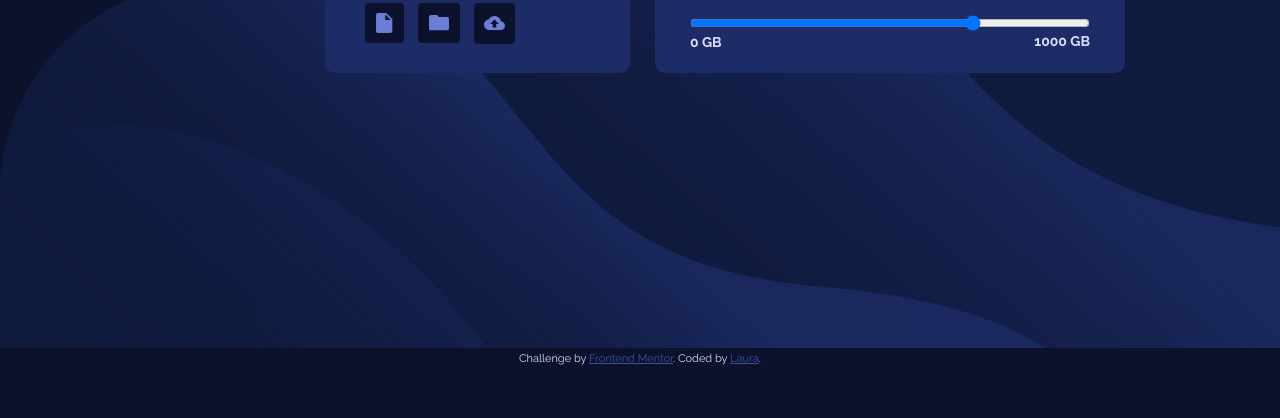
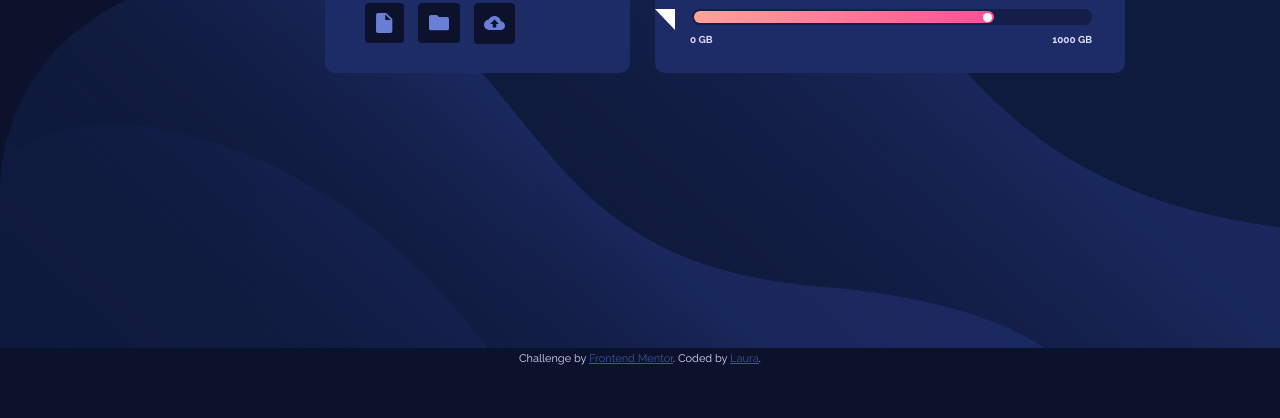
Before and after one commit to laura-o7/Fylo-Data-Storage, a plain HTML site: page index.html in a window 1280 px wide. Shown: the part 382-800 px from the top of the page. Drawn offline with Linux system fonts and the light colour scheme.

Commit message:
Add files via upload

```diff
--- a/index.html
+++ b/index.html
@@ -11,7 +11,13 @@
   <title>Fylo Data Storage</title>
 
   <style>
-
+    .triangle {
+      clip-path: polygon(0% 0%, 100% 70%, 100% 0%);
+      background-color: #FFFFFF;
+      z-index: 6;
+      width: 20px;
+      height: 30px;
+    }
   </style>
 
 </head>
@@ -32,16 +38,23 @@
 
   <div class="right-container">
     <p class="top-p">You’ve used <strong>815 GB</strong> of your storage</p>
-    <input class="range" type="range" name="storage-left" value="715" min="0" max="1000" />
+    <div class="triangle">
+    </div>
+    <p>
+    <div class="progress-background">
+      <div class="progress-bar">
+        <div class="progress-dot">
+        </div>
+      </div>
+    </div>
+    </p>
     <p class="bottom-p-left"> <strong>0 GB</strong></p>
     <p class="bottom-p-right"><strong>1000 GB</strong></p>
   </div>
 
   <div class="bubble">
     <strong><span class="bubble-185">185</span> <span class="bubble-gb-left">GB LEFT</span></strong>
-  </div>
 
-  <div class="triangle">
   </div>
 
   <img class="background" src="images/bg-desktop.svg" alt="blue-background">
--- a/styles.css
+++ b/styles.css
@@ -45,7 +45,7 @@
   width: 470px;
   border-radius: 10px;
   z-index: 3;
-  font-size: 14px;
+  font-size: 12px;
 }
 
 .top-p {
@@ -54,14 +54,19 @@
 }
 
 .bottom-p-left {
-  margin-left: 35px;
-  margin-top: 0;
+  bottom: 28px;
+  left: 35px;
+  position: absolute;
+  margin: 0;
+  font-size: 10px;
 }
 
 .bottom-p-right {
   position: absolute;
-  right: 35px;
-  bottom: 10px;
+  margin: 0;
+  right: 33px;
+  bottom: 28px;
+  font-size: 10px;
 }
 
 .range {
@@ -73,6 +78,8 @@
 .bubble {
   background-color: #FFFFFF;
   position: absolute;
+  display: flex;
+  align-items: center;
   left: 940px;
   top: 290px;
   height: 60px;
@@ -97,11 +104,43 @@
 
 .triangle {
   position: absolute;
-  border: 18px solid transparent;
-  border-right:20px solid #FFFFFF;
-  top: 332px;
-  right: 429px;
+  display: flex;
+  z-index: 6;
+  width: 20px;
+  height: 30px;
+  background-color: #FFFFFF;
+}
+
+.progress-background {
+  background-color: #151e49;
+  border-radius: 25px;
+  display: flex;
+  align-items: center;
+  height: 16px;
+  margin-left: 37px;
+  width: 400px;
   z-index: 5;
+}
+
+.progress-bar {
+  background-image: linear-gradient(to right, #FFA399, #FF4D97);
+  display: flex;
+  align-items: center;
+  width: 300px;
+  height: 12px;
+  border-radius: 10px;
+  margin-left: 2px;
+  z-index: 6;
+}
+
+.progress-dot {
+  align-items: center;
+  width: 9px;
+  height: 9px;
+  background-color: #FFFFFF;
+  border-radius: 70%;
+  margin-left: 289px;
+  z-index: 7;
 }
 
 .document {
```
